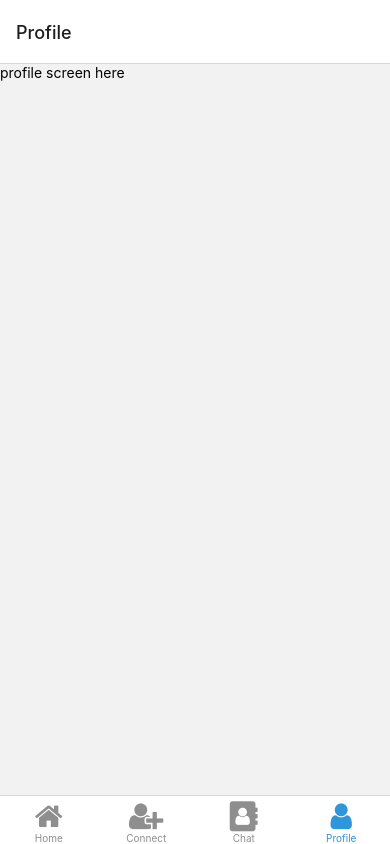
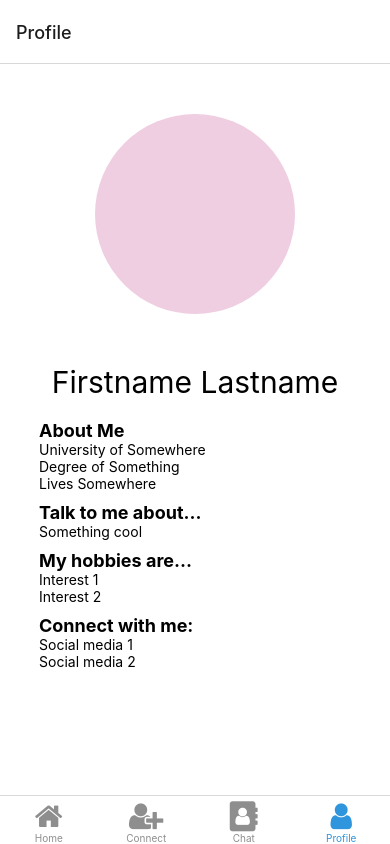
Before and after one commit to jordanlipson/Solis, a React Native app: screen /Profile in a window 390 px wide. Built offline with nearby package versions, Linux system fonts and the light colour scheme; what expo-linking would draw is missing.

Commit message:
Update ProfileScreen

```diff
--- a/screens/ProfileScreen.tsx
+++ b/screens/ProfileScreen.tsx
@@ -1,18 +1,75 @@
-import { Text, ScrollView, StyleSheet } from 'react-native';
+import { Text, StyleSheet } from 'react-native';
 import React from "react";
+import { View } from '../components/Themed';
 
 class ProfileScreen extends React.Component {
   render(): React.ReactNode {
     return (
-      <ScrollView>
-        <Text>profile screen here</Text>
-      </ScrollView>
+      <View style={styles.container}>
+        <View style={styles.profilePicture}></View>
+        <Text style={styles.name}>Firstname Lastname</Text>
+        <View style={styles.bio}>
+          <View style={styles.bioSection}>
+            <Text style={styles.bioSectiontitle}>About Me</Text>
+            <Text style={styles.bioText}>University of Somewhere</Text>
+            <Text style={styles.bioText}>Degree of Something</Text>
+            <Text style={styles.bioText}>Lives Somewhere</Text>
+          </View>
+          <View style={styles.bioSection}>
+            <Text style={styles.bioSectiontitle}>Talk to me about...</Text>
+            <Text style={styles.bioText}>Something cool</Text>
+          </View>
+          <View style={styles.bioSection}>
+            <Text style={styles.bioSectiontitle}>My hobbies are...</Text>
+            <Text style={styles.bioText}>Interest 1</Text>
+            <Text style={styles.bioText}>Interest 2</Text>
+          </View>
+          <View style={styles.bioSection}>
+            <Text style={styles.bioSectiontitle}>Connect with me:</Text>
+            <Text style={styles.bioText}>Social media 1</Text>
+            <Text style={styles.bioText}>Social media 2</Text>
+          </View>
+        </View>
+      </View>
     );
   }
 }
 
 const styles = StyleSheet.create({
+  container: {
+    backgroundColor: "#ffffff",
+    display: "flex",
+    flexDirection: "column",
+    alignItems: "center",
+    height: "100%"
+  },
+  profilePicture: {
+    height: 200,
+    width: 200,
+    backgroundColor: "#f0cee1",
+    borderRadius: 100,
+    marginVertical: 50
+  },
+  name: {
+    fontSize: 30,
+    textAlign: "center"
+  },
+  bio: {
+    width: "80%",
+    marginTop: 10
+  },
+  bioSection: {
+    marginTop: 10,
+    width: "100%"
+  },
+  bioSectiontitle: {
+    textAlign: "left",
+    fontSize: 18,
+    fontWeight: "bold"
+  },
+  bioText: {
 
+  }
 });
 
 export default ProfileScreen;
```
